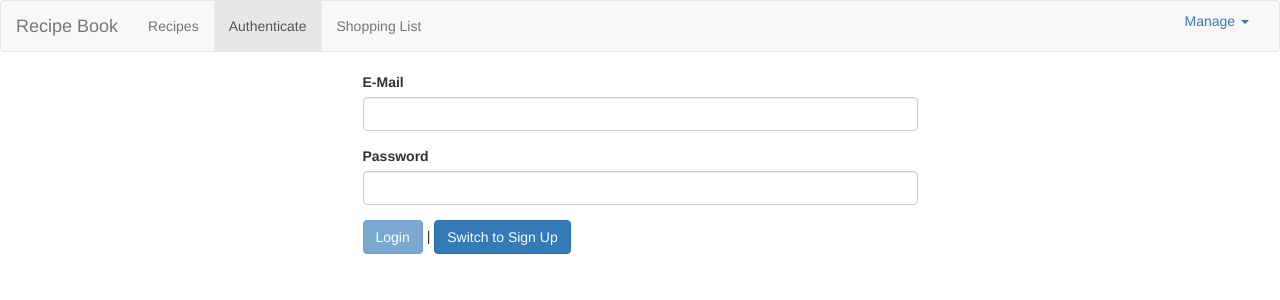
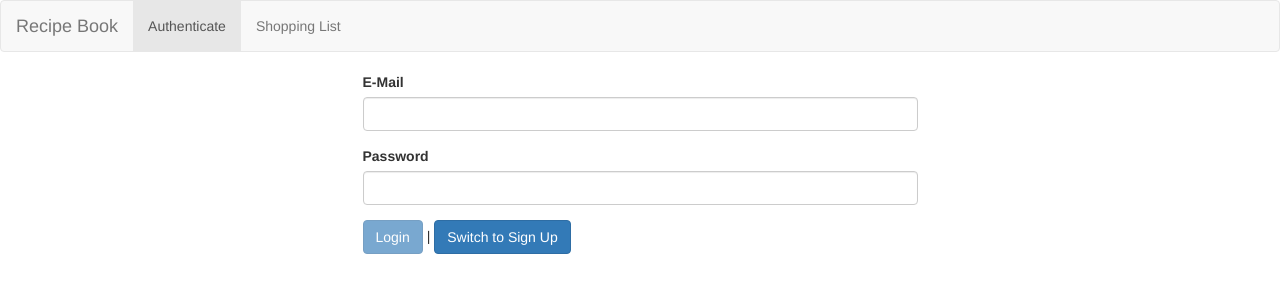
Before and after one commit to nparsley/recipe-app, an Angular app: page /auth in a window 1280 px wide. Shown: the top 300 px of the page. Built offline with nearby package versions, Linux system fonts and the light colour scheme.

Commit message:
auth state in ui

```diff
--- a/src/app/auth/auth.component.ts
+++ b/src/app/auth/auth.component.ts
@@ -1,5 +1,6 @@
 import { Component } from '@angular/core';
 import { NgForm } from '@angular/forms';
+import { Router } from '@angular/router';
 import { Observable } from 'rxjs';
 import { AuthService, AuthResponseData } from './auth.service';
 
@@ -13,7 +14,7 @@
     isLoading = false;
     error: string = null;
 
-    constructor(private authService: AuthService) {}
+    constructor(private authService: AuthService, private router: Router) {}
 
     onSwitchMode() {
         this.isLoginMode = !this.isLoginMode;
@@ -40,6 +41,7 @@
                 resData => {
                     console.log(resData);
                     this.isLoading = false;
+                    this.router.navigate(['/recipes']);
                 },
                 errorMessage => {
                     console.log(errorMessage);
--- a/src/app/auth/user.model.ts
+++ b/src/app/auth/user.model.ts
@@ -1,5 +1,3 @@
-import { userInfo } from 'os';
-
 export class User {
     constructor(
             public email: string,
--- a/src/app/header/header.component.html
+++ b/src/app/header/header.component.html
@@ -9,16 +9,29 @@
 
         <div class="collapse navbar-collapse">
             <ul class="nav navbar-nav">
-                <li routerLinkActive="active"><a routerLink="/recipes">Recipes</a></li>
-                <li routerLinkActive="active"><a routerLink="/auth">Authenticate</a></li>
-                <li routerLinkActive="active"><a routerLink="/shopping-list">Shopping List</a></li>
+                <li routerLinkActive="active" *ngIf="isAuthenticated">
+                    <a routerLink="/recipes">Recipes</a>
+                </li>
+                <li routerLinkActive="active"  *ngIf="!isAuthenticated">
+                    <a routerLink="/auth">Authenticate</a>
+                </li>
+                <li routerLinkActive="active">
+                    <a routerLink="/shopping-list">Shopping List</a>
+                </li>
             </ul>
             <ul class="nav navbar=nav navbar-right">
-                <li class="dropdown" appDropdown>
+                <li *ngIf="isAuthenticated">
+                  <a style="cursor: pointer;">Logout</a>
+                </li>
+                <li class="dropdown" appDropdown *ngIf="isAuthenticated">
                     <a style="cursor: pointer;" class="dropdown-toggle" role="button">Manage <span class="caret"></span></a>
                     <ul class="dropdown-menu">
-                        <li><a style="cursor: pointer;" (click)="onSaveData()">Save Data</a></li>
-                        <li><a style="cursor: pointer;" (click)="onFetchData()">Fetch Data</a></li>
+                        <li>
+                            <a style="cursor: pointer;" (click)="onSaveData()">Save Data</a>
+                        </li>
+                        <li>
+                            <a style="cursor: pointer;" (click)="onFetchData()">Fetch Data</a>
+                        </li>
                     </ul>
                 </li>
             </ul>
--- a/src/app/header/header.component.ts
+++ b/src/app/header/header.component.ts
@@ -1,4 +1,6 @@
-import { Component } from '@angular/core';
+import { Component, OnDestroy, OnInit } from '@angular/core';
+import { Subscription } from 'rxjs';
+import { AuthService } from '../auth/auth.service';
 import { DataStorageService } from '../shared/data-storage.service';
 //import { EventEmitter } from 'protractor';
 
@@ -7,8 +9,21 @@
     selector: 'app-header',
     templateUrl: './header.component.html'
 })
-export class HeaderComponent {
-    constructor(private dataStorageService: DataStorageService) {}
+export class HeaderComponent implements OnInit, OnDestroy {
+    isAuthenticated = false;
+    private userSub: Subscription;
+
+    constructor(private dataStorageService: DataStorageService,
+        private authService: AuthService
+        ) {}
+
+    ngOnInit() {
+        this.userSub = this.authService.user.subscribe(user => {
+            this.isAuthenticated = !!user;
+            console.log(!user);
+            console.log(!!user);
+        });
+    }
 
     onSaveData() {
         this.dataStorageService.storeRecipes();
@@ -17,4 +32,8 @@
     onFetchData() {
         this.dataStorageService.fetchRecipes().subscribe();
     }
+
+    ngOnDestroy() {
+        this.userSub.unsubscribe();
+    }
 }
```
